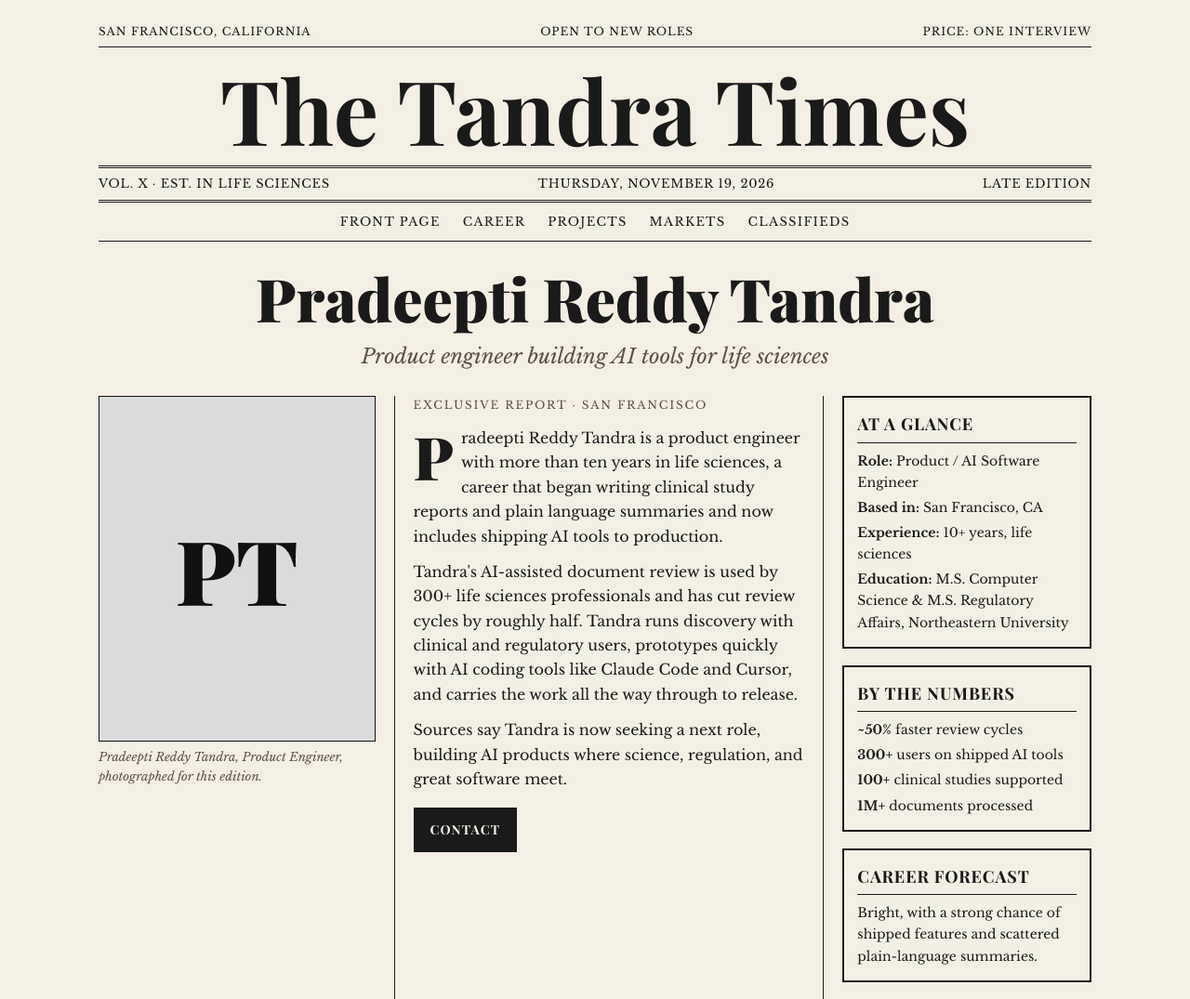
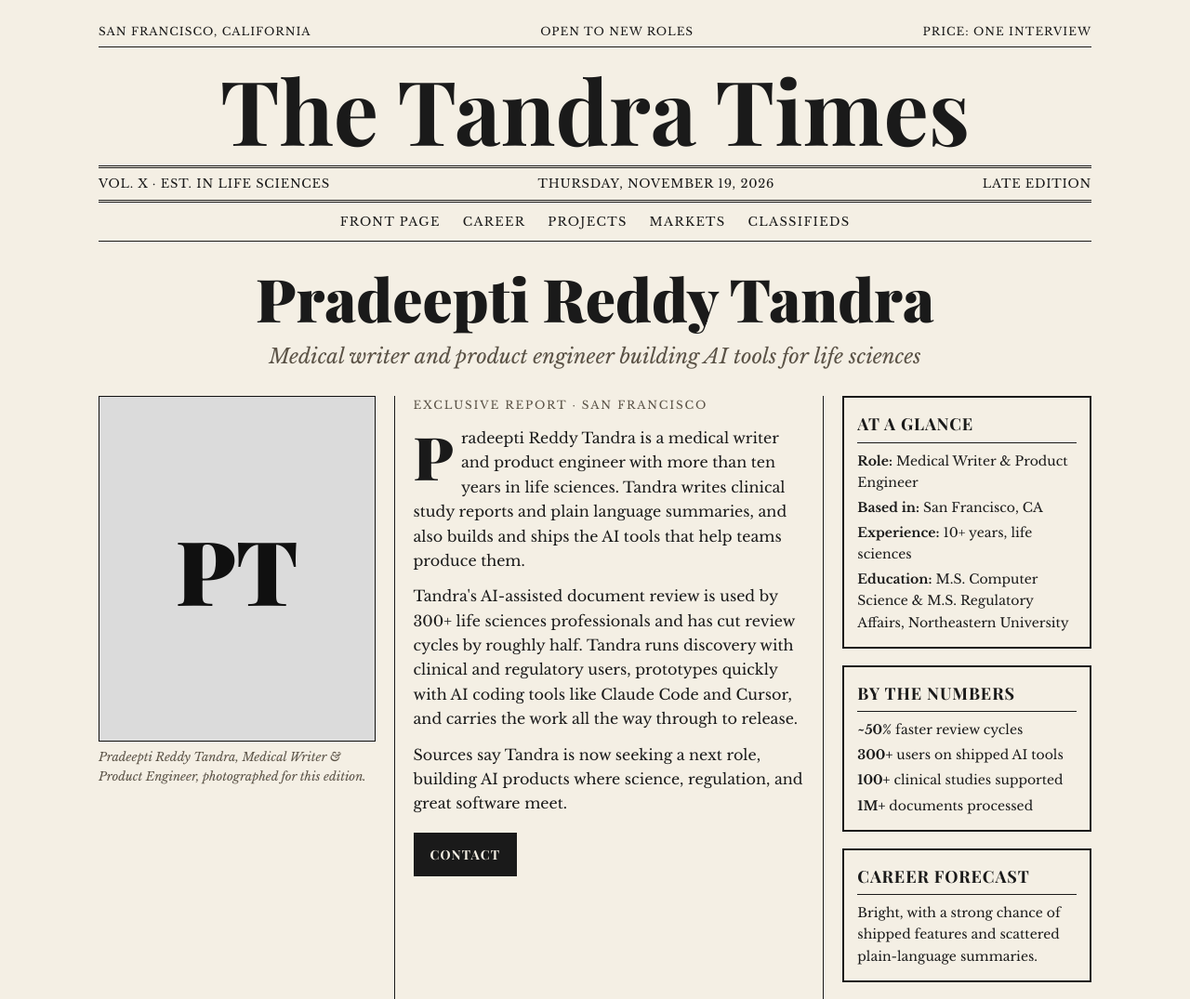
Before and after one commit to pradeeptireddy/pradeeptireddy.github.io, a plain HTML site: page index.html in a window 1280 px wide. Shown: the top 1075 px of the page at 93% size. Drawn offline with nearby package versions, Linux system fonts and the light colour scheme; a web font is replaced by a local one.

Commit message:
Describe role as medical writer and product engineer
Co-Authored-By: Claude Opus 5.5 <noreply@anthropic.com>
Claude-Session: https://claude.ai/code/session_01WN3AnyRXseJZfBDuWX18xS

```diff
--- a/index.html
+++ b/index.html
@@ -4,7 +4,7 @@
   <meta charset="UTF-8">
   <meta name="viewport" content="width=device-width, initial-scale=1.0">
   <title>The Tandra Times</title>
-  <meta name="description" content="Pradeepti Reddy Tandra, product engineer shipping AI tools for life sciences. Experience, projects, and contact.">
+  <meta name="description" content="Pradeepti Reddy Tandra, medical writer and product engineer building AI tools for life sciences. Experience, projects, and contact.">
 
   <!-- Fonts from Google Fonts: a bold headline font + a classic newspaper body font -->
   <link rel="preconnect" href="https://fonts.googleapis.com">
@@ -161,20 +161,20 @@
   <!-- ================= FRONT PAGE: who you are ================= -->
   <section id="front">
     <h1 class="headline">Pradeepti Reddy Tandra</h1>
-    <p class="subhead">Product engineer building AI tools for life sciences</p>
+    <p class="subhead">Medical writer and product engineer building AI tools for life sciences</p>
 
     <div class="front">
       <!-- Left column: photo. Swap the box for:
            <img class="photo" src="me.jpg" alt="Photo of Pradeepti Reddy Tandra"> -->
       <figure>
         <div class="photo" style="font-family:'Playfair Display',serif;font-style:normal;font-size:96px;font-weight:900;color:var(--ink)">PT</div>
-        <figcaption class="caption">Pradeepti Reddy Tandra, Product Engineer, photographed for this edition.</figcaption>
+        <figcaption class="caption">Pradeepti Reddy Tandra, Medical Writer &amp; Product Engineer, photographed for this edition.</figcaption>
       </figure>
 
       <!-- Middle column: the main story = your "About" -->
       <article class="story">
         <p class="kicker">Exclusive Report · San Francisco</p>
-        <p class="dropcap">Pradeepti Reddy Tandra is a product engineer with more than ten years in life sciences, a career that began writing clinical study reports and plain language summaries and now includes shipping AI tools to production.</p>
+        <p class="dropcap">Pradeepti Reddy Tandra is a medical writer and product engineer with more than ten years in life sciences. Tandra writes clinical study reports and plain language summaries, and also builds and ships the AI tools that help teams produce them.</p>
         <p>Tandra's AI-assisted document review is used by 300+ life sciences professionals and has cut review cycles by roughly half. Tandra runs discovery with clinical and regulatory users, prototypes quickly with AI coding tools like Claude Code and Cursor, and carries the work all the way through to release.</p>
         <p>Sources say Tandra is now seeking a next role, building AI products where science, regulation, and great software meet.</p>
         <div class="btn-row">
@@ -187,7 +187,7 @@
         <div class="box">
           <h4>At a Glance</h4>
           <ul>
-            <li><strong>Role:</strong> Product / AI Software Engineer</li>
+            <li><strong>Role:</strong> Medical Writer &amp; Product Engineer</li>
             <li><strong>Based in:</strong> San Francisco, CA</li>
             <li><strong>Experience:</strong> 10+ years, life sciences</li>
             <li><strong>Education:</strong> M.S. Computer Science &amp; M.S. Regulatory Affairs, Northeastern University</li>
@@ -298,7 +298,7 @@
     <div class="classifieds">
       <div class="box">
         <h4>Help Wanted?</h4>
-        <p>Hiring for an AI or product engineer who speaks both science and software? Place your ad here, and I'll reply within one business day.</p>
+        <p>Hiring someone who speaks both medical writing and software? Place your ad here, and I'll reply within one business day.</p>
         <div class="btn-row">
           <a class="btn outline" href="mailto:pradeeptireddy@gmail.com">Email</a>
           <a class="btn outline" href="https://www.linkedin.com/in/pradeeptireddy" target="_blank" rel="noopener">LinkedIn</a>
```
